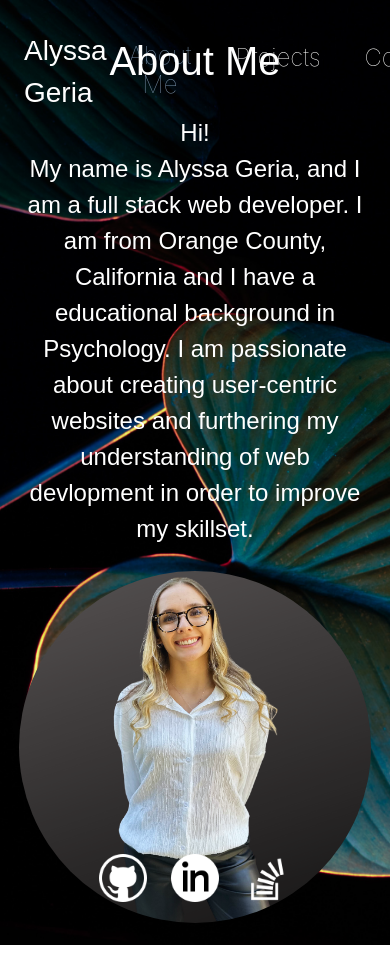
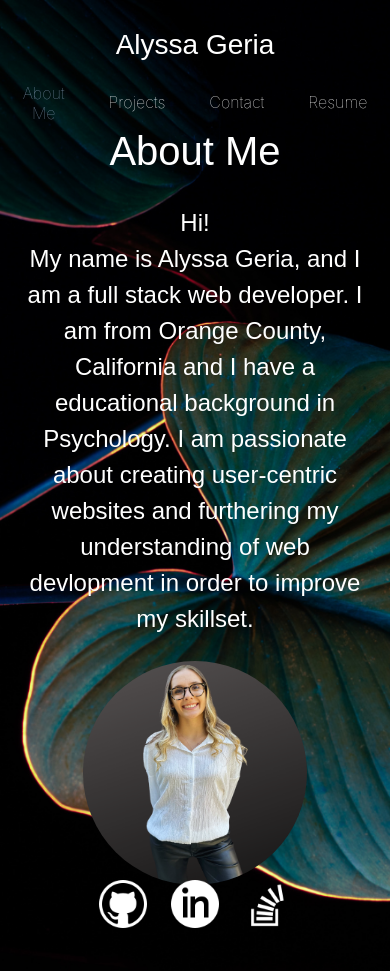
Before and after one commit to alyssageria/react-portfolio, a React (Create React App) app: page / in a window 390 px wide. Before the commit the page ends 945 px from the top, so only its background shows below. Built offline with nearby package versions, Linux system fonts and the light colour scheme.

Commit message:
styling finished

```diff
--- a/src/App.css
+++ b/src/App.css
@@ -15,6 +15,7 @@
   display: flex;
   flex-direction: column;
 }
+
 
 /* navbar styles */
 .navbars {
@@ -83,13 +84,12 @@
 }
 
 /* contact styles */
-.contact {
-  height: 80vh;
+.contact-form {
+  padding: 1em;
 }
 
 /* projects page styles */
 .projects {
-  height: 120vh;
   display: flex;
   flex-wrap: wrap;
   justify-content: center;
@@ -172,10 +172,6 @@
   width: 25rem;
 }
 
-.resume {
-  height: 80vh;
-}
-
 /* footer styles */
 .icons {
   height: 3rem;
@@ -189,6 +185,21 @@
     height: auto;
   }
 
+  .nav-items {
+    font-size: .5rem;
+  }
+
+  #nav-button {
+    font-size: 1rem;
+  }
+
+  .navbars {
+    display: flex;
+    flex-direction: column;
+    justify-content: center;
+    align-items: center;
+  }
+
   .about-me {
     display: flex;
     flex-direction: column;
@@ -197,11 +208,22 @@
     padding: 1rem;
   }
 
-  .resume-boxes {
+  /* .resume-boxes {
     display: flex;
     flex-direction: column;
     justify-content: center;
     align-items: center;
+  } */
+
+  .profile-pic {
+    height: 14rem;
+    width: 14rem;
+  }
+
+  .box-1,
+  .box-2 {
+    height: 22rem;
+    width: 22rem;
   }
 
 }
--- a/src/App.js
+++ b/src/App.js
@@ -1,22 +1,15 @@
 import './App.css';
 import 'bulma/css/bulma.css';
-// import Navbar from './components/Navbar';
-// import About from './components/pages/About';
-// import Projects from './components/pages/Projects';
-// import Contact from './components/pages/Contact';
-// import Resume from './components/pages/Resume';
 import CurrentPage from './components/CurrentPage';
 import Footer from './components/Footer'
 
 function App() {
   return (
     <div className="App">
-      <div className='current-page'>
+      <div className='current-page render-page'>
         <CurrentPage />
       </div>
-      <div className='footer-to-bottom'>
-        <Footer />
-      </div>
+      <Footer />
     </div>
   );
 }
--- a/src/components/CurrentPage.js
+++ b/src/components/CurrentPage.js
@@ -4,6 +4,7 @@ import About from './pages/About';
 import Contact from './pages/Contact';
 import Projects from './pages/Projects';
 import Resume from './pages/Resume';
+import Footer from './Footer';
 
 function CurrentPage() {
     const [currentPage, setCurrentPage] = useState('About');
@@ -27,7 +28,7 @@ function CurrentPage() {
     const handlePageChange = (page) => setCurrentPage(page);
 
     return (
-        <div>
+        <div >
             <Navbar currentPage={currentPage} handlePageChange={handlePageChange} />
             {renderPage()}
         </div>
--- a/src/components/pages/Contact.js
+++ b/src/components/pages/Contact.js
@@ -62,11 +62,11 @@ function Contact() {
 
     return (
         <div className='contact'>
-            <h1 className='is-size-2 has-text-white ml-6'>Contact Me</h1>
-            <form className='columns is-flex is-flex-direction-column mt-3' id='contact-form'>
+            <h1 className='is-size-2 has-text-white has-text-centered'>Contact Me</h1>
+            <form className='contact-form columns is-flex is-flex-direction-column mt-3' id='contact-form'>
                 <div className='column is-two-thirds'>
-                    <p className='has-text-white is-size-3 ml-6'>Name:</p>
-                    <input className='input custom-input has-background-black has-text-white ml-6'
+                    <p className='form-p has-text-white is-size-3'>Name:</p>
+                    <input className='form-input input custom-input has-background-black has-text-white'
                         type='text'
                         placeholder='Name'
                         name='name'
@@ -75,8 +75,8 @@ function Contact() {
                         onBlur={() => handleBlur('name')}></input>
                 </div>
                 <div className='column is-two-thirds'>
-                    <p className='has-text-white is-size-3 ml-6'>Email:</p>
-                    <input className='input custom-input has-background-black has-text-white ml-6'
+                    <p className='form-p has-text-white is-size-3'>Email:</p>
+                    <input className='form-input input custom-input has-background-black has-text-white'
                         type='email'
                         placeholder='Email'
                         name='email'
@@ -86,8 +86,8 @@ function Contact() {
                 </div>
                 <div>
                     <div className='column is-two-thirds'>
-                        <p className='has-text-white is-size-3 ml-6'>Message:</p>
-                        <textarea className=' textarea custom-input has-background-black has-text-white ml-6'
+                        <p className='form-p  has-text-white is-size-3'>Message:</p>
+                        <textarea className='form-input textarea custom-input has-background-black has-text-white'
                             type='text'
                             placeholder='Message'
                             name='message'
@@ -97,12 +97,12 @@ function Contact() {
                     </div>
                 </div>
                 <div className='column is-one-quarter'>
-                    <button className='button has-background-black has-border-white has-text-white ml-6' onClick={handleFormSubmit}>Submit</button>
+                    <button className='button has-background-black has-border-white has-text-white' onClick={handleFormSubmit}>Submit</button>
                 </div>
             </form>
             {errorMessage && (
                 <div>
-                    <p className="error-text has-text-white ml-6">{errorMessage}</p>
+                    <p className="error-text has-text-white">{errorMessage}</p>
                 </div>
             )}
         </div>
--- a/src/components/pages/Resume.js
+++ b/src/components/pages/Resume.js
@@ -8,7 +8,7 @@ function Resume() {
             <h1 className='has-text-white is-size-2 has-text-centered'>Resume</h1>
             <div>
                 <p className='has-text-white is-size-3 has-text-centered p-6'>Download my <a href={resume} download='Resume-Geria.pdf'>Resume 🔗</a></p>
-                <div className='resume-boxes is-flex is-justify-content-space-around m-3'>
+                <div className='resume-boxes is-flex is-justify-content-space-around is-flex-wrap-wrap m-3'>
                     <div className='box-1 is-flex is-flex-direction-column is-justify-content-center is-align-items-center'>
                         <p className='has-text-white has-text-centered is-size-4'>Web Technologies:</p>
                         <ul className='has-text-white has-text-centered'>
```
